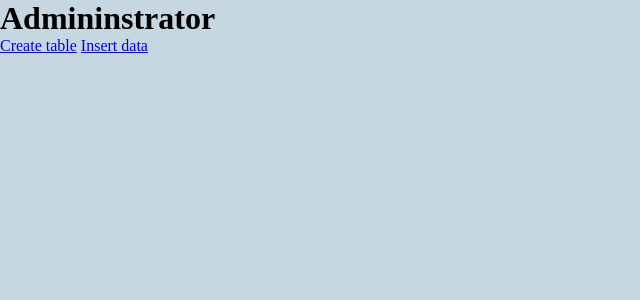
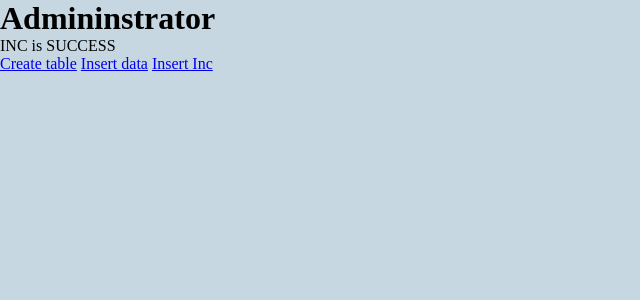
Before and after one commit to keomouny/SFA, a Flask app: page /admin in a window 1280 px wide. Shown: the part 36-336 px from the top of the page, without its empty margins (0-640 px from the left). Run offline with Flask 2, Linux system fonts and the light colour scheme; parts of the project's set-up code (start-up, migrations or seed data) failed here and were passed over.

Commit message:
add link for method inc in admin.html

```diff
--- a/templates/admin.html
+++ b/templates/admin.html
@@ -6,5 +6,6 @@
             <p>{{ message }}</p>
             <a href="/admin/create_table">Create table</a>
             <a href="/admin/insert_data">Insert data</a>
+            <a href="/inc">Insert Inc</a>
         </section>
 {% endblock content %}
```
